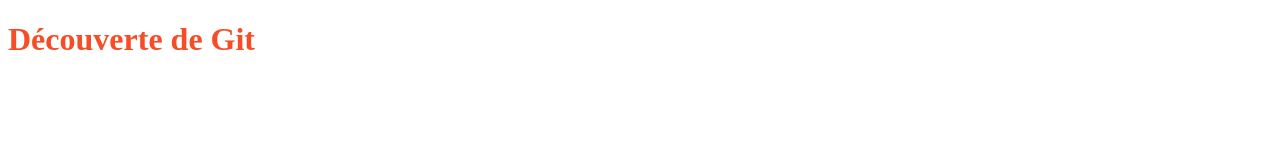
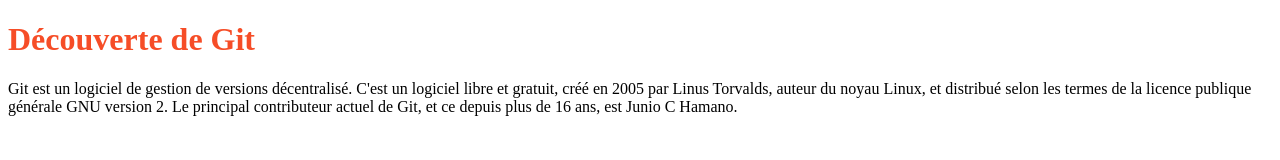
Before and after one commit to magicfr3d/startgit20230420, a plain HTML site: page index.html in a window 1280 px wide. Drawn offline with Linux system fonts and the light colour scheme.

Commit message:
Ajout d'un paragraphe de présentation de Git

```diff
--- a/index.html
+++ b/index.html
@@ -9,5 +9,6 @@
 </head>
 <body>
     <h1>Découverte de Git</h1>
+    <p>Git est un logiciel de gestion de versions décentralisé. C'est un logiciel libre et gratuit, créé en 2005 par Linus Torvalds, auteur du noyau Linux, et distribué selon les termes de la licence publique générale GNU version 2. Le principal contributeur actuel de Git, et ce depuis plus de 16 ans, est Junio C Hamano.</p>
 </body>
 </html>
```
